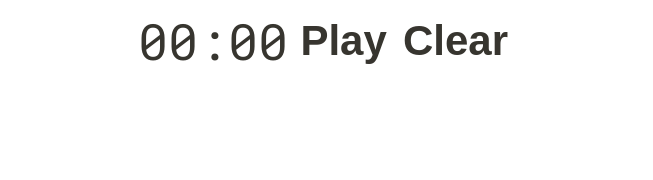
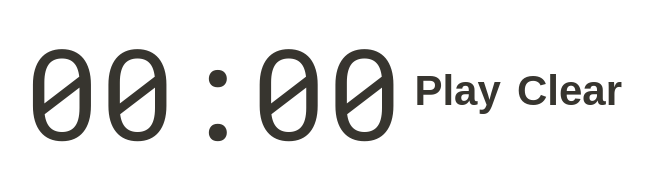
Before and after one commit to brunommbruno/timer, a plain HTML site: page index.html in a window 1280 px wide. Shown: the whole page, without its empty margins (314-967 px from the left). Drawn offline with Linux system fonts and the light colour scheme.

Commit message:
Update styles.css

```diff
--- a/styles/styles.css
+++ b/styles/styles.css
@@ -5,7 +5,7 @@
 }
 
 #display{
-    font-size: 50px;
+    font-size: 126px;
     text-align: center;
 	margin-right: 0.4rem;
 }
```
